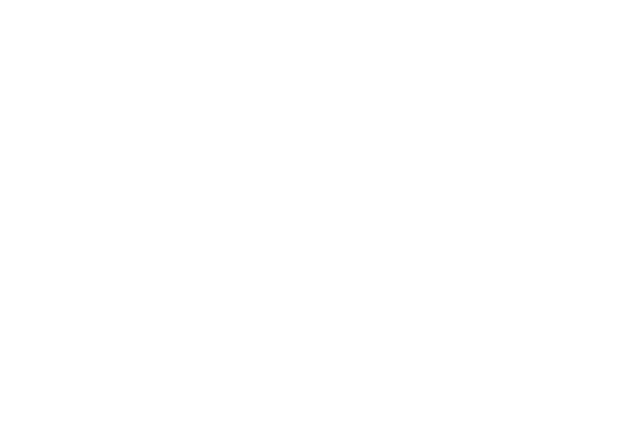
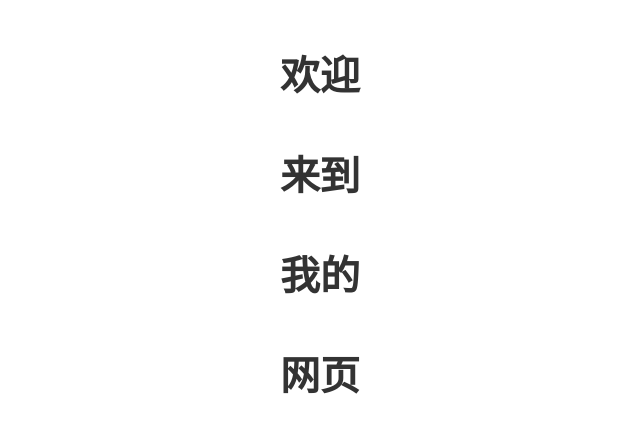
Before and after one commit to hanliu11118/lwmzx, a plain HTML site: page index.html in a window 1280 px wide. Shown: the whole page, without its empty margins (310-950 px from the left). Drawn offline with Linux system fonts and the light colour scheme.

Commit message:
先试试

```diff
--- a/css/style.css
+++ b/css/style.css
@@ -1 +1,4 @@
 @charset "utf-8";
+
+.header { width:100px; height:100px; margin:0 auto; }
+.header h1 { line-height:100px; font-size:40px; color:#333; }
--- a/index.html
+++ b/index.html
@@ -3,9 +3,12 @@
 <head>
     <meta charset="utf-8">
     <title></title>
+    <link rel="stylesheet" type="text/css" href="css/base.css">
+    <link rel="stylesheet" type="text/css" href="css/style.css">
 </head>
 <body>
     <div class="header">
+        <h1>欢迎来到我的网页</h1>
     </div>
 </body>
 </html>
```
